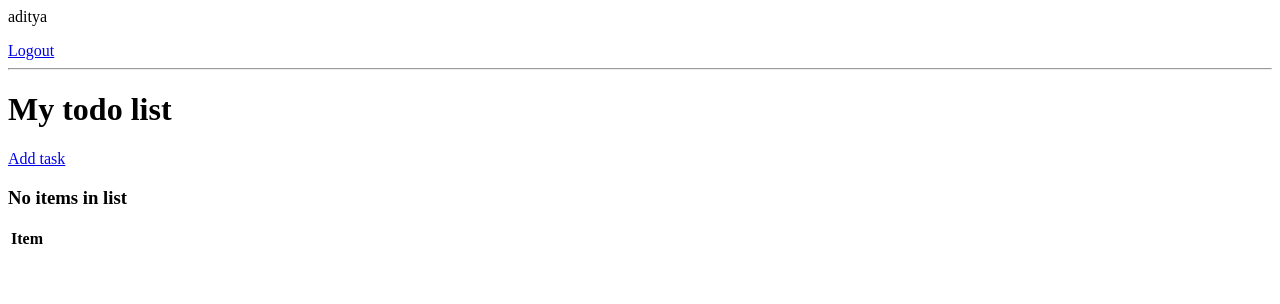
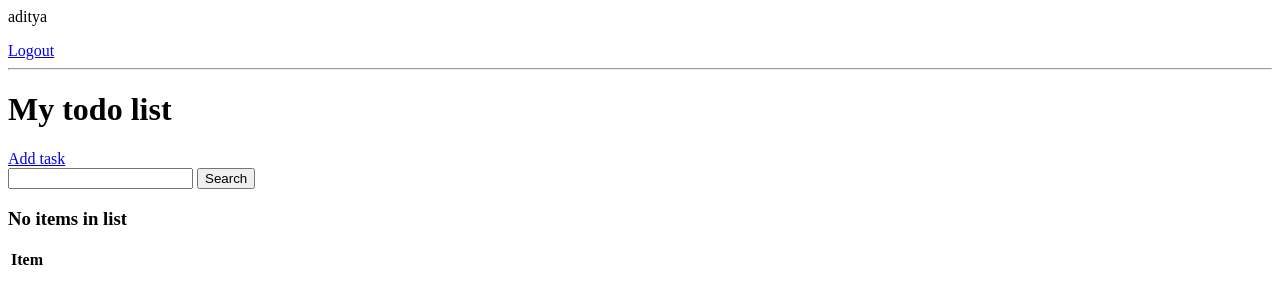
Before and after one commit to ad17ya/todo-list, a Django app: page / in a window 1280 px wide. Shown: the top 304 px of the page. Run offline with Django 4.2, Linux system fonts and the light colour scheme; a user stored in the database is signed in; data comes from the database, SQL or seed files in the repository; both versions use the stored data as it was after the commit; lists and menus that the app fills with data are empty.

Commit message:
added search box

```diff
--- a/base/templates/base/task_list.html
+++ b/base/templates/base/task_list.html
@@ -10,10 +10,16 @@
 <hr>
 <h1> My todo list</h1>
 
+<a href="{% url 'task-create' %}"> Add task </a>
+
+<form method="GET">
+    <input type="text" name = 'search-area' value="{{search_input}}">
+    <input type="submit" value="Search">
+</form>
+
 <table>
     <tr>
         <th>Item</th>
-        <a href="{% url 'task-create' %}"> Add task </a>
         <th></th>
     </tr>
     {% for task in tasks %}
--- a/base/views.py
+++ b/base/views.py
@@ -46,6 +46,12 @@ class TaskList(LoginRequiredMixin, ListView):
         context = super().get_context_data(**kwargs)
         context["tasks"] = context["tasks"].filter(user=self.request.user)
         context["count"] = context["tasks"].filter(complete=False).count()
+
+        search_input = self.request.GET.get("search-area") or ""
+        if search_input:
+            context["tasks"] = context["tasks"].filter(title__startswith=search_input)
+
+        context["search_input"] = search_input
         return context
 
 
```
Also changed, not shown: db.sqlite3.
